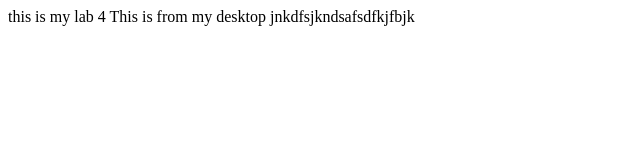
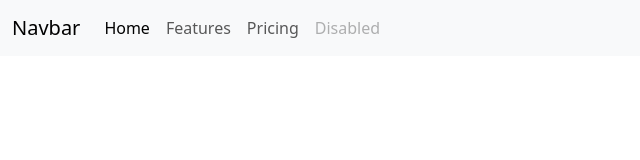
Before and after one commit to brianpark4/is436Lab4Test, a plain HTML site: page index.html in a window 1280 px wide. Shown: the whole page, without its empty margins (0-640 px from the left). Drawn offline with nearby package versions, Linux system fonts and the light colour scheme.

Commit message:
Hello World

```diff
--- a/index.html
+++ b/index.html
@@ -1,4 +1,36 @@
-this is my lab 4
-
-This is from my desktop
-jnkdfsjkndsafsdfkjfbjk
+<!doctype html>
+<html lang="en">
+  <head>
+    <meta charset="utf-8">
+    <meta name="viewport" content="width=device-width, initial-scale=1">
+    <title>Bootstrap demo</title>
+    <link href="https://cdn.jsdelivr.net/npm/bootstrap@5.3.8/dist/css/bootstrap.min.css" rel="stylesheet" integrity="sha384-sRIl4kxILFvY47J16cr9ZwB07vP4J8+LH7qKQnuqkuIAvNWLzeN8tE5YBujZqJLB" crossorigin="anonymous">
+  </head>
+  <body>
+    <script src="https://cdn.jsdelivr.net/npm/bootstrap@5.3.8/dist/js/bootstrap.bundle.min.js" integrity="sha384-FKyoEForCGlyvwx9Hj09JcYn3nv7wiPVlz7YYwJrWVcXK/BmnVDxM+D2scQbITxI" crossorigin="anonymous"></script>
+    <nav class="navbar navbar-expand-lg bg-body-tertiary">
+  <div class="container-fluid">
+    <a class="navbar-brand" href="#">Navbar</a>
+    <button class="navbar-toggler" type="button" data-bs-toggle="collapse" data-bs-target="#navbarNav" aria-controls="navbarNav" aria-expanded="false" aria-label="Toggle navigation">
+      <span class="navbar-toggler-icon"></span>
+    </button>
+    <div class="collapse navbar-collapse" id="navbarNav">
+      <ul class="navbar-nav">
+        <li class="nav-item">
+          <a class="nav-link active" aria-current="page" href="#">Home</a>
+        </li>
+        <li class="nav-item">
+          <a class="nav-link" href="#">Features</a>
+        </li>
+        <li class="nav-item">
+          <a class="nav-link" href="#">Pricing</a>
+        </li>
+        <li class="nav-item">
+          <a class="nav-link disabled" aria-disabled="true">Disabled</a>
+        </li>
+      </ul>
+    </div>
+  </div>
+</nav>
+  </body>
+</html>
```
